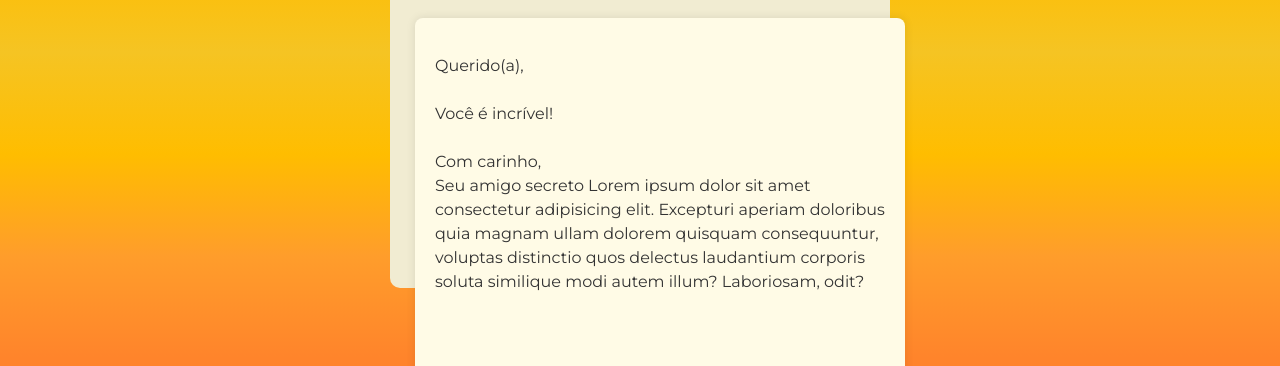
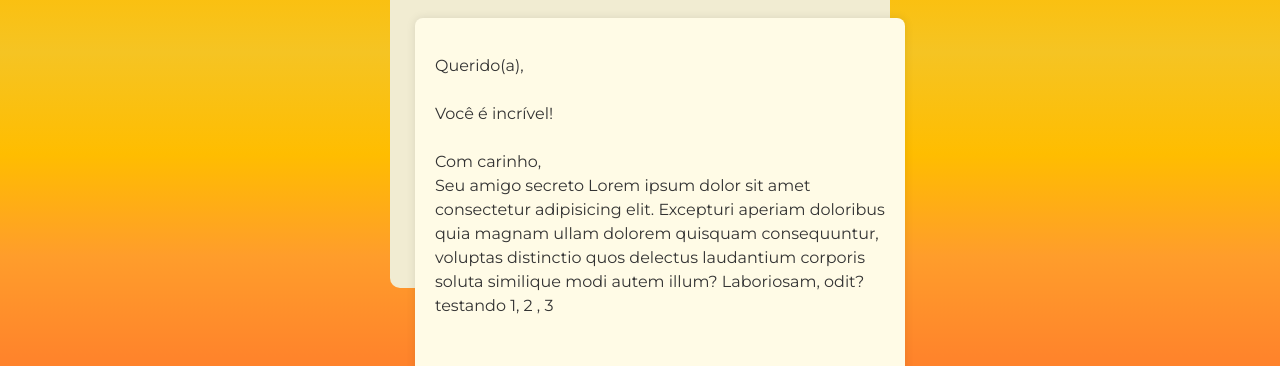
Before and after one commit to enzoguilhermee/cartasermej25, a plain HTML site: page index.html in a window 1280 px wide. Both pictures are taken after a click on the element 640 px from the left and 494 px from the top of the page. Shown: the part 356-722 px from the top of the page. Drawn offline with Linux system fonts and the light colour scheme.

Commit message:
alterei a mensagem pra ver se isso atualiza tudo no github pages ou é bug

```diff
--- a/index.html
+++ b/index.html
@@ -16,7 +16,7 @@
         <div class="envelope" id="carta">
             <div class="flap">Um convite muuito especial, leia com atenção! <br><br> Com carinho, equipe SERMEJ25. <br><br>🦀</div>
             <div class="paper">
-                <p class="mensagem">Querido(a),<br><br>Você é incrível!<br><br>Com carinho,<br>Seu amigo secreto Lorem ipsum dolor sit amet consectetur adipisicing elit. Excepturi aperiam doloribus quia magnam ullam dolorem quisquam consequuntur, voluptas distinctio quos delectus laudantium corporis soluta similique modi autem illum? Laboriosam, odit?</p>
+                <p class="mensagem">Querido(a),<br><br>Você é incrível!<br><br>Com carinho,<br>Seu amigo secreto Lorem ipsum dolor sit amet consectetur adipisicing elit. Excepturi aperiam doloribus quia magnam ullam dolorem quisquam consequuntur, voluptas distinctio quos delectus laudantium corporis soluta similique modi autem illum? Laboriosam, odit? testando 1, 2 , 3</p>
             </div>
         </div>
         <div class="element">
```
